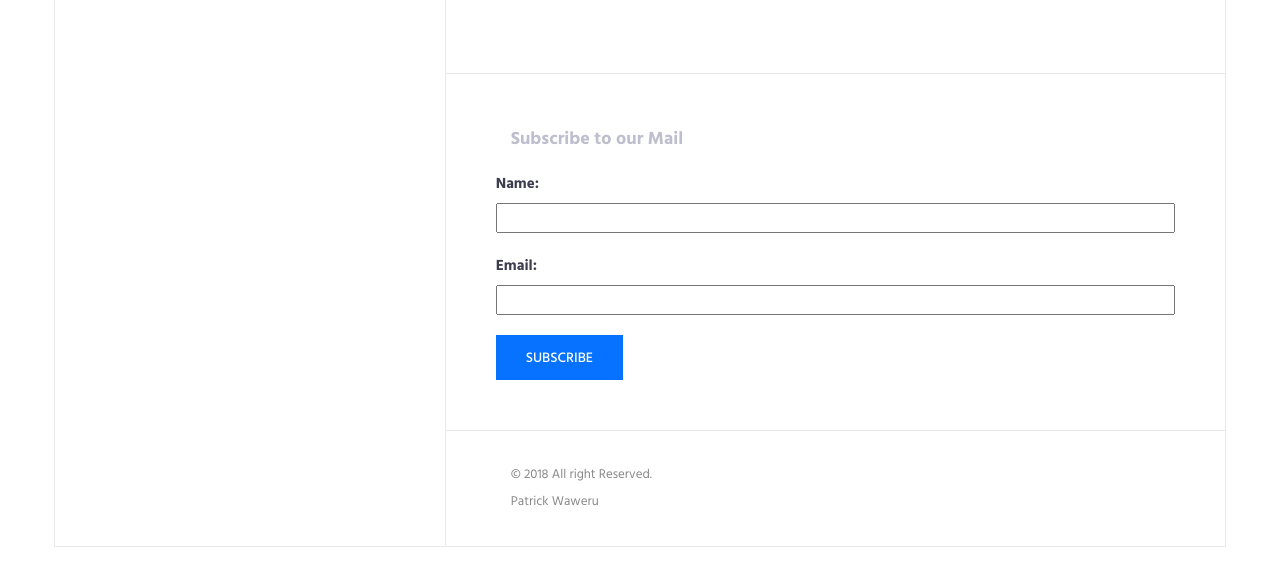
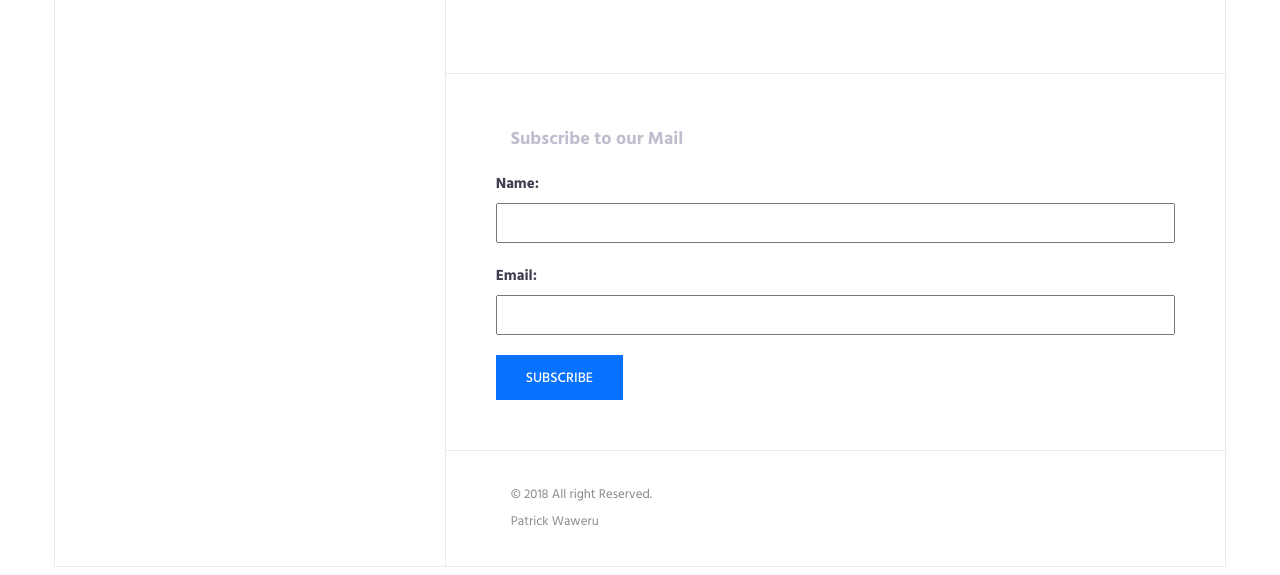
Before and after one commit to Iampato/Portfolio_Django, a Django app: page /blog/ in a window 1280 px wide. Shown: the part 896-1471 px from the top of the page. Before the commit the page ends 1443 px from the top, so only its background shows below. Run offline with Django 3.2, Linux system fonts and the light colour scheme; data comes from the database, SQL or seed files in the repository; both versions use the stored data as it was after the commit; tables that the repository leaves empty hold one stand-in row (values such as "Sample post"); one stand-in notice (Sample message) is shown; some libraries are stand-ins or nearby versions.

Commit message:
style bug fixed

```diff
--- a/blog/templates/blog/master.html
+++ b/blog/templates/blog/master.html
@@ -127,13 +127,21 @@
              <style>
                  input{
                      width: 100%;
-                     height: 20%;
+                     height: 40px;
                  }
              </style>
              <form id="contactForm" action="" method="POST">
                 <div class="form-group">
 
-                     {% csrf_token %}
+                    {% if messages %}
+                        {% for message in messages %}
+                        <script>
+                            alert(" {{message}} ");
+                        </script>
+                        {% endfor %}
+                    {% endif %}
+
+                    {% csrf_token %}
                     {{ form.as_p }}
 
                 </div>
```
Also changed, not shown: db.sqlite3.
